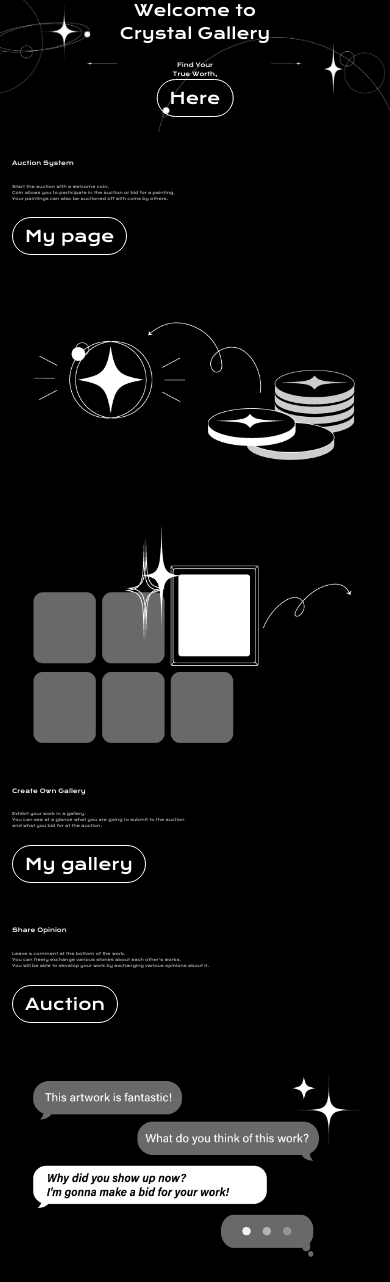
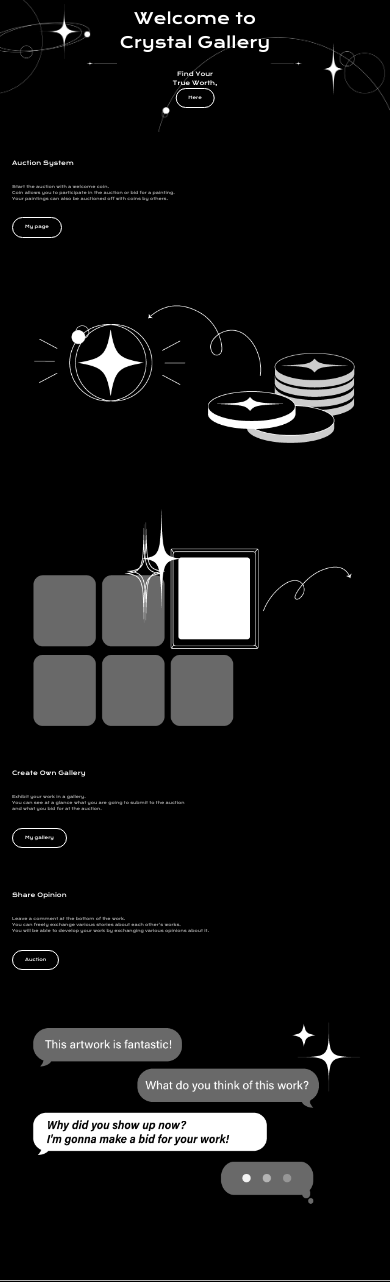
Before and after one commit to hongin12/Crystal-Gallery, a Django app: page / in a window 390 px wide. Shown: the part 41-1323 px from the top of the page. Run offline with Django 3.2, Linux system fonts and the light colour scheme.

Commit message:
[내영] main.html 버튼 반응형으로 수정, auction.html 이미지 사이즈 수정

```diff
--- a/CrystalGallery/crystal/templates/main.html
+++ b/CrystalGallery/crystal/templates/main.html
@@ -6,8 +6,6 @@ crystalgallery
 {% endblock title %}
 
 {% block head %}
-<link href="main.css" rel="stylesheet">
-
 <style>
   .wrapper {
     background-color: rgb(0, 0, 0);
@@ -37,20 +35,13 @@ crystalgallery
     border-radius: 10rem;
     border-color: rgb(255, 255, 255);
     color: rgb(255, 255, 255);
-    font-size: 1vw;
+    font-size: 1.1vw;
   }
 
   .featurette-heading {
     font-family: 'Krona One', sans-serif;
     color: rgb(255, 255, 255);
     font-size: 1.5vw;
-  }
-
-  .btn {
-    border-radius: 10rem;
-    border-color: rgb(255, 255, 255);
-    color: rgb(255, 255, 255);
-    font-size: 1rem;
   }
 
   .sub-text {
@@ -76,9 +67,7 @@ crystalgallery
       </div>
     </div>
 
-
     <div class="container">
-
       <div class="row">
         <div class="col-md-6 " style="margin-top:7%;">
           <p class="featurette-heading">Auction System</p>
@@ -91,7 +80,6 @@ crystalgallery
         </div>
         <div class="col-md-6">
           <img class="img-rectangle" src="{% static 'about-ui코인.png' %}" alt="작품사진" width="100%" height="auto;">
-
         </div>
       </div>
 
@@ -109,7 +97,6 @@ crystalgallery
             <a href="{% url 'mygallery' %}" class="btn">My gallery</a>
           </p>
         </div>
-
       </div>
 
       <div class="row">
@@ -126,8 +113,8 @@ crystalgallery
           <img class="img-rectangle" src="{% static 'about-ui코멘트.png' %}" alt="작품사진" width="100%" height="auto;">
         </div>
       </div>
+    </div>
 
-    </div>
   </div>
   {% endblock content %}
 </body>
```
Also changed, not shown: CrystalGallery/crystal/templates/auction.html (+14 -8 lines), CrystalGallery/crystal/templates/auctionArts.html (+16 -39 lines), CrystalGallery/db.sqlite3, CrystalGallery/media/images/수정구.png (added).
